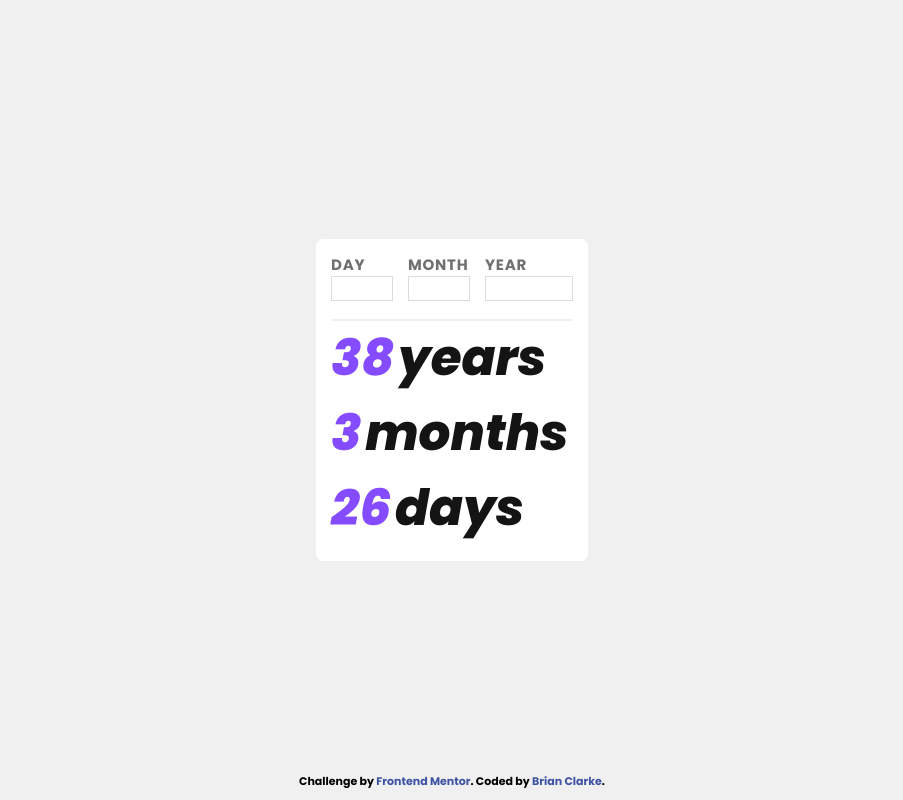
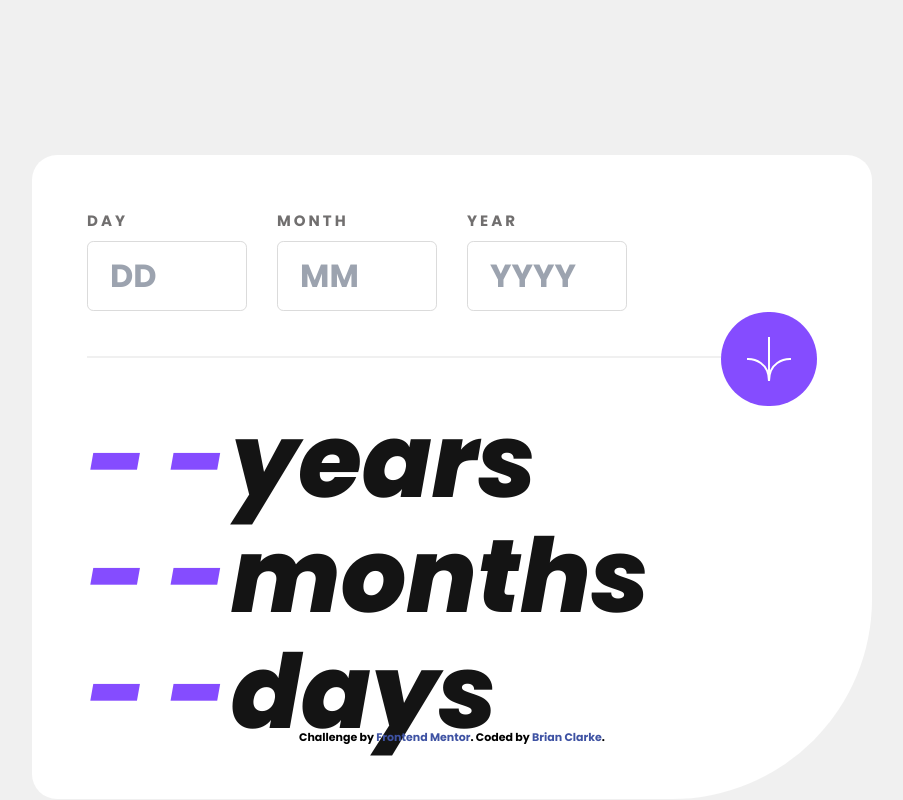
Before and after one commit to clarkeadg/fm-age-calculator-app, a React (Vite) app: page / in a window 1280 px wide. Shown: the whole page, without its empty margins (188-1091 px from the left). Built offline with nearby package versions, Linux system fonts and the light colour scheme.

Commit message:
desktop styles

```diff
--- a/src/App.tsx
+++ b/src/App.tsx
@@ -3,7 +3,7 @@ import AgeCalculator from './components/AgeCalculator/AgeCalculator'
 
 const App = () => {
   return (
-    <main className="relative flex min-h-screen justify-center items-center py-10">
+    <main className="relative min-h-screen pt-[155px]">
       <AgeCalculator/>
       <div className="absolute bottom-0 w-full h-10 flex items-center justify-center">
         <Attribution/>
--- a/src/components/AgeCalculator/AgeCalculator.css
+++ /dev/null
@@ -1 +0,0 @@
-.age-calculator {}
--- a/src/components/AgeCalculator/AgeCalculator.tsx
+++ b/src/components/AgeCalculator/AgeCalculator.tsx
@@ -1,38 +1,59 @@
-import './AgeCalculator.css'
+import { useState } from 'react';
+
+import imageUrl from '../../assets/images/icon-arrow.svg'
 
 const AgeCalculator = () => {
+  const [error, setError] = useState(false);
+
+  const handleSubmit = () => {
+    console.log("handleSubmit")
+    setError(true)
+  }
+
   return (
-    <div className="age-calculator bg-white rounded-lg p-4">
+    <div className="age-calculator w-[840px] mx-auto bg-white rounded-lg rounded-br-[200px] p-[55px]">
       {/* Form */}
-      <div className="age-calculator-form pb-5 border-b-2 border-off-white">
-        <form className="flex gap-4">
+      <div className="age-calculator-form pb-[45px] border-b-2 border-off-white relative">
+        <form onSubmit={(e)=>{ e.preventDefault(); handleSubmit(); }} className="flex gap-[30px]">
           <div className="">
-            <label htmlFor="day" className="block text-smokey-grey uppercase tracking-wider">Day</label>
-            <input name="day" type="text" size={2} className="border border-light-grey"/>
+            <label htmlFor="day" className={`block ${error ? "text-light-red" : "text-smokey-grey"} text-[15px] uppercase tracking-[3px]`}>Day</label>
+            <input name="day" type="text" placeholder="DD" className={`text-[32px] px-[22px] py-[10px] border ${error ? "border-light-red" : "border-light-grey"} focus:border-purple focus:outline-none rounded-sm w-[160px]`}/>
+            { error && <div className="text-light-red italic text-[13px] py-1">
+              This field is required
+            </div> }
           </div>
           <div className="">
-            <label htmlFor="month" className="block text-smokey-grey uppercase tracking-wider">Month</label>
-            <input name="month" type="text" size={2} className="border border-light-grey"/>
+            <label htmlFor="month" className={`block ${error ? "text-light-red" : "text-smokey-grey"} text-[15px] uppercase tracking-[3px]`}>Month</label>
+            <input name="month" type="text" placeholder="MM" className={`text-[32px] px-[22px] py-[10px] border ${error ? "border-light-red" : "border-light-grey"} focus:border-purple focus:outline-none rounded-sm w-[160px]`}/>
+            { error && <div className="text-light-red italic text-[13px] py-1">
+              This field is required
+            </div> }
           </div>
           <div className="">
-            <label htmlFor="year" className="block text-smokey-grey uppercase tracking-wider">Year</label>
-            <input name="year" type="text" size={4} className="border border-light-grey"/>
+            <label htmlFor="year" className={`block ${error ? "text-light-red" : "text-smokey-grey"} text-[15px] uppercase tracking-[3px]`}>Year</label>
+            <input name="year" type="text" placeholder="YYYY" className={`text-[32px] px-[22px] py-[10px] border ${error ? "border-light-red" : "border-light-grey"} focus:border-purple focus:outline-none rounded-sm w-[160px]`}/>
+            { error && <div className="text-light-red italic text-[13px] py-1">
+              This field is required
+            </div> }
           </div>
         </form>
+        <button type="submit" className="absolute bg-purple hover:bg-off-black rounded-full flex items-center justify-center p-2 -bottom-4 right-0">
+          <img src={imageUrl} alt="down-arrow"/>
+        </button>
       </div>
       {/* Results */}
-      <div className="age-calculator-results text-[50px] font-bold italic text-off-black">
-        <div className="age-calculator-results-years">
-          <span className="text-purple">38</span>
-          <span className="px-1">years</span>
+      <div className="age-calculator-results pt-[52px] text-[103px] font-bold italic text-off-black leading-none">
+        <div className="age-calculator-results-years mb-1">
+          <span className="text-purple">- -</span>
+          <span className="px-[4px]">years</span>
         </div>
-        <div className="age-calculator-results-months">
-          <span className="text-purple">3</span>
-          <span className="px-1">months</span>
+        <div className="age-calculator-results-months mb-1">
+          <span className="text-purple">- -</span>
+          <span className="px-[4px]">months</span>
         </div>
         <div className="age-calculator-results-days">
-          <span className="text-purple">26</span>
-          <span className="px-1">days</span>
+          <span className="text-purple">- -</span>
+          <span className="px-[4px]">days</span>
         </div>
       </div>
     </div>
--- a/src/index.css
+++ b/src/index.css
@@ -4,13 +4,13 @@
 @tailwind components;
 @tailwind utilities;
 
-html, body { font-size: 15px; min-height: 100%; margin: 0; padding: 0; }
+html, body { font-size: 50px; min-height: 100%; margin: 0; padding: 0; }
 body { height: 100%; }
 #root { min-height: 100vh; }
 
 :root {
   --color-purple: hsl(259, 100%, 65%);
-  --color-red: hsl(0, 100%, 67%);
+  --color-light-red: hsl(0, 100%, 67%);
   --color-white: hsl(0, 0%, 100%);
   --color-off-white: hsl(0, 0%, 94%);
   --color-light-grey: hsl(0, 0%, 86%);
@@ -21,7 +21,7 @@ body { height: 100%; }
 main { background-color: var(--color-off-white); }
 
 .text-purple { color: var(--color-purple); }
-.text-light-red { color: var(--color-red); }
+.text-light-red { color: var(--color-light-red); }
 .text-white { color: var(--color-white); }
 .text-off-white { color: var(--color-off-white); }
 .text-light-grey { color: var(--color-light-grey); }
@@ -29,17 +29,21 @@ main { background-color: var(--color-off-white); }
 .text-off-black { color: var(--color-off-black); }
 
 .bg-purple { background-color: var(--color-purple); }
-.bg-light-red { background-color: var(--color-red); }
+.bg-light-red { background-color: var(--color-light-red); }
 .bg-white { background-color: var(--color-white); }
 .bg-off-white { background-color: var(--color-off-white); }
 .bg-light-grey { background-color: var(--color-light-grey); }
 .bg-smokey-grey { background-color: var(--color-smokey-grey); }
 .bg-off-black { background-color: var(--color-off-black); }
 
+.hover\:bg-off-black:hover { background-color: var(--color-off-black); }
+
 .border-purple { border-color: var(--color-purple); }
-.border-light-red { border-color: var(--color-red); }
+.border-light-red { border-color: var(--color-light-red); }
 .border-white { border-color: var(--color-white); }
 .border-off-white { border-color: var(--color-off-white); }
 .border-light-grey { border-color: var(--color-light-grey); }
 .border-smokey-grey { border-color: var(--color-smokey-grey); }
 .border-off-black { border-color: var(--color-off-black); }
+
+.focus\:border-purple:focus { border-color: var(--color-purple); }
```
